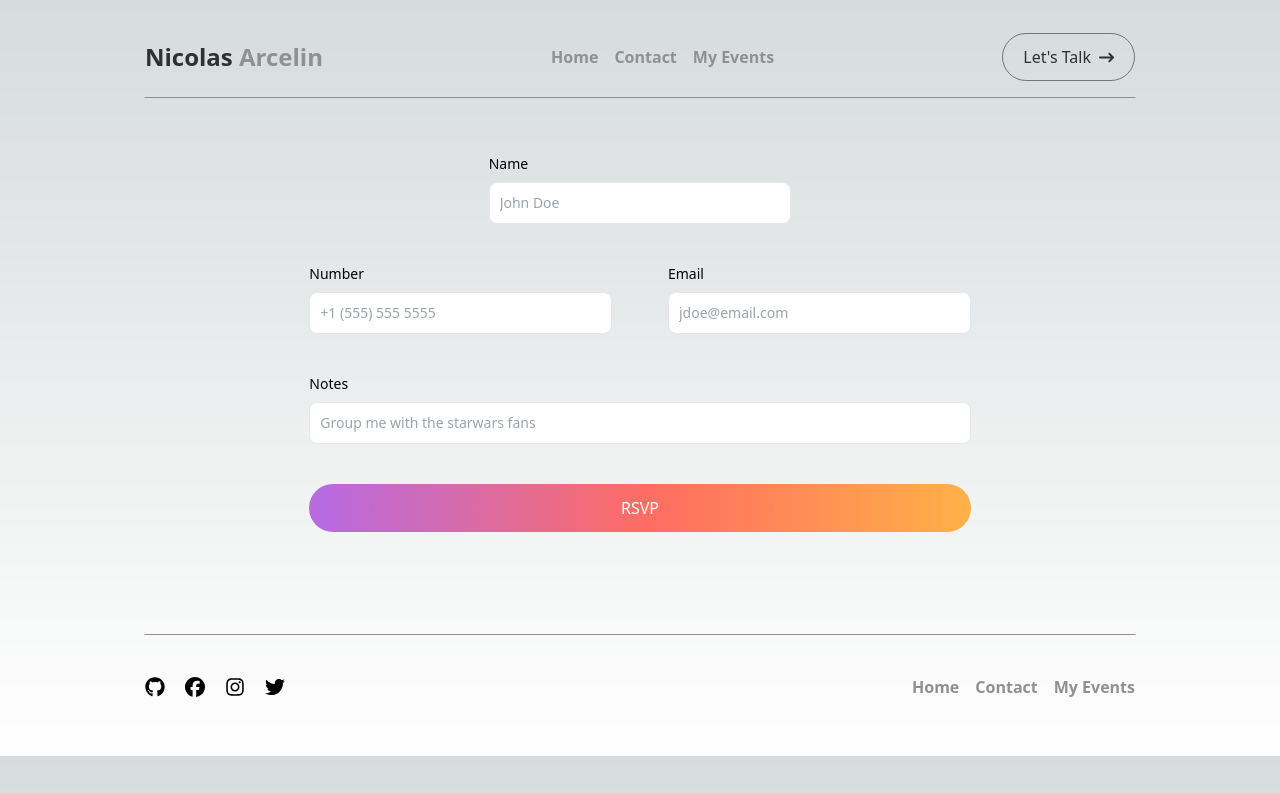
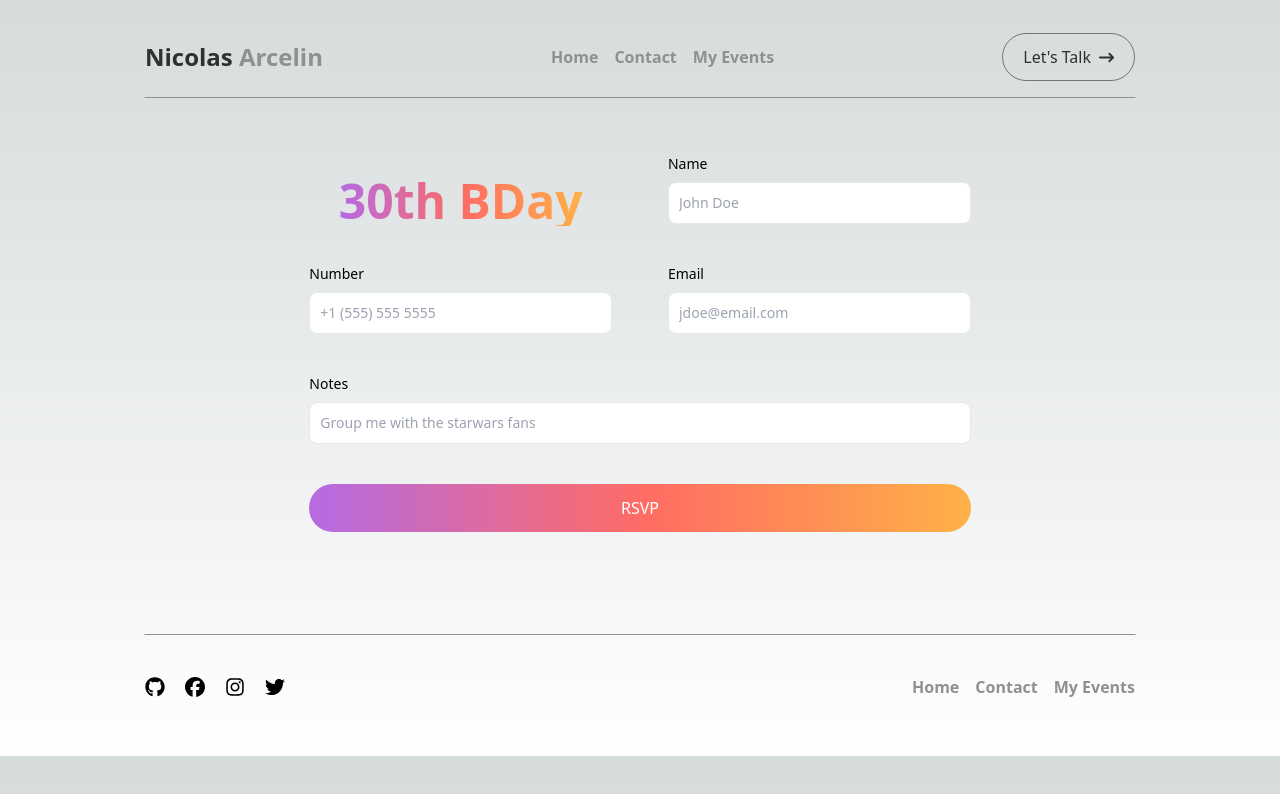
Before and after one commit to narcelin/portfolio_v2, a Next.js app: page /rsvp in a window 1280 px wide. Shown: the top 794 px of the page. Built offline with nearby package versions, Linux system fonts and the light colour scheme; no server answers.

Commit message:
change rsvp setup

```diff
--- a/src/app/rsvp/page.tsx
+++ b/src/app/rsvp/page.tsx
@@ -3,6 +3,7 @@
 import { useState } from "react";
 
 import MyButton from "../components/MyButton";
+import MyHeader from "../components/MyHeader";
 
 import { supabase } from "../utils/database/supabase";
 
@@ -15,7 +16,7 @@ export default function Rsvp() {
 
   // Set user values to zero
   const resetUserValues = () => {
-    setUsersEventID("");
+    setUsersEventID("30th Birthday");
     setUsersName("");
     setUsersEmail("");
     setUsersPhoneNumber("");
@@ -28,7 +29,7 @@ export default function Rsvp() {
     const supabaseClient = supabase;
     const { error, status } = await supabaseClient.from("user_rsvp").insert({
       event_id: usersEventID,
-      nasme: usersName,
+      name: usersName,
       email: usersEmail,
       phone_number: usersPhoneNumber,
       notes: userNotes,
@@ -46,14 +47,6 @@ export default function Rsvp() {
     e.preventDefault();
     await insertDataToSupabase();
 
-    console.log(
-      "USERS INFO: ",
-      usersEventID,
-      usersName,
-      usersEmail,
-      usersPhoneNumber,
-      userNotes
-    );
     // resetUserValues();
   };
 
@@ -63,8 +56,17 @@ export default function Rsvp() {
         className="flex flex-col md:grid grid-cols-4 grid-rows-4 gap-x-14 gap-y-4 w-2/3"
         onSubmit={handleSubmit}
       >
-        <div className="col-span-2 col-start-2">
-          {/* Name Input */}
+        {/* Event Name */}
+        <div className="col-span-2 col-start-1 flex items-center justify-center">
+          <MyHeader
+            headerType={4}
+            className="text-center border border-transparent"
+          >
+            30th BDay
+          </MyHeader>
+        </div>
+        {/* Name Input */}
+        <div className="col-span-2 col-start-3">
           <div className="mb-6">
             <label
               className="text-heading block text-sm font-medium mb-2"
@@ -83,8 +85,8 @@ export default function Rsvp() {
             />
           </div>
         </div>
+        {/* Number Input */}
         <div className="col-span-2 row-start-2">
-          {/* Number Input */}
           <div className="mb-6">
             <label
               className="text-heading block text-sm font-medium mb-2"
@@ -103,8 +105,8 @@ export default function Rsvp() {
             />
           </div>
         </div>
+        {/* Email Input */}
         <div className="col-span-2 row-start-2">
-          {/* Email Input */}
           <div className="mb-6">
             <label
               className="text-heading block text-sm font-medium mb-2"
@@ -123,8 +125,8 @@ export default function Rsvp() {
             />
           </div>
         </div>
+        {/* Notes Input */}
         <div className="col-span-4 row-start-3">
-          {/* Notes Input */}
           <div className="mb-6">
             <label
               className="text-heading block text-sm font-medium mb-2"
```
Also changed, not shown: 1 other file (tests, documents, lock files or other folders).
